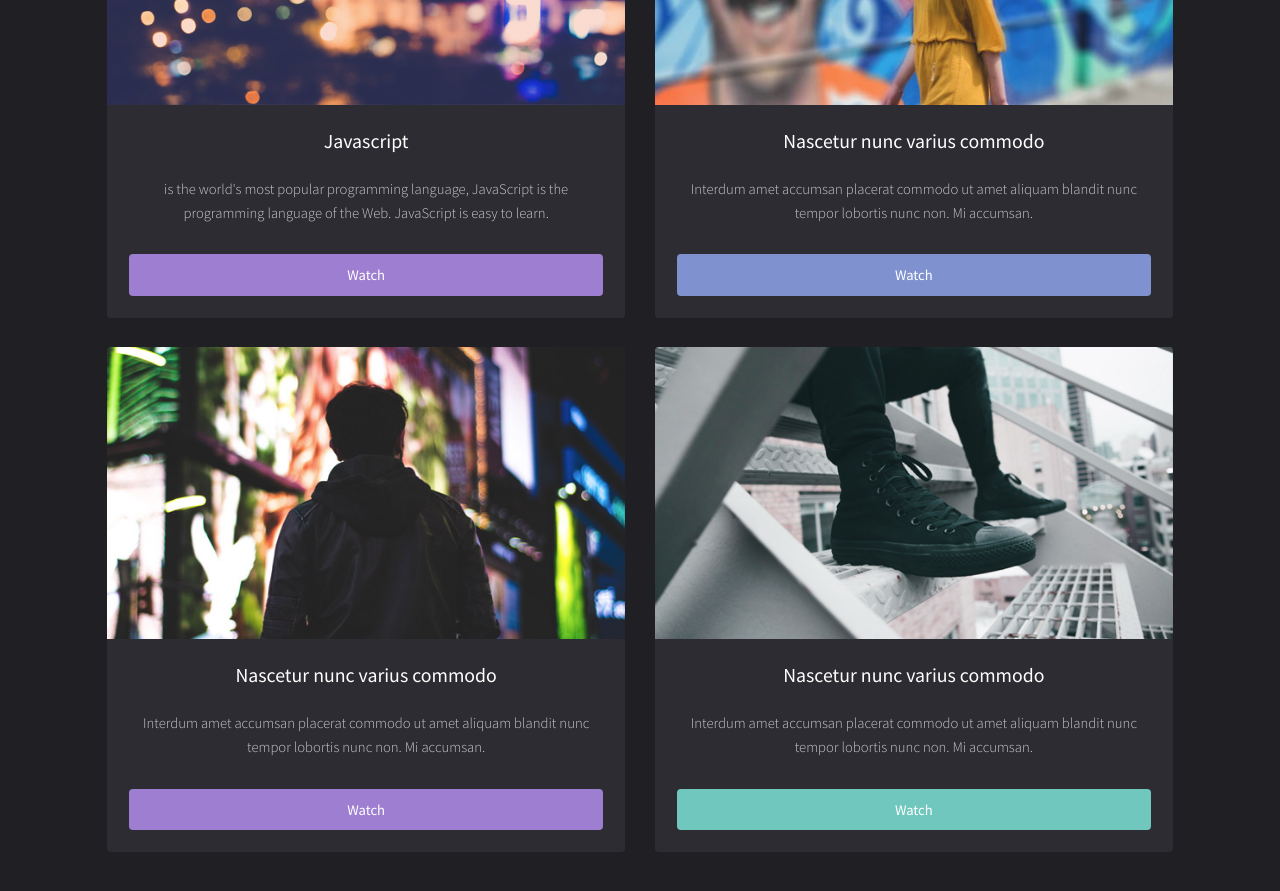
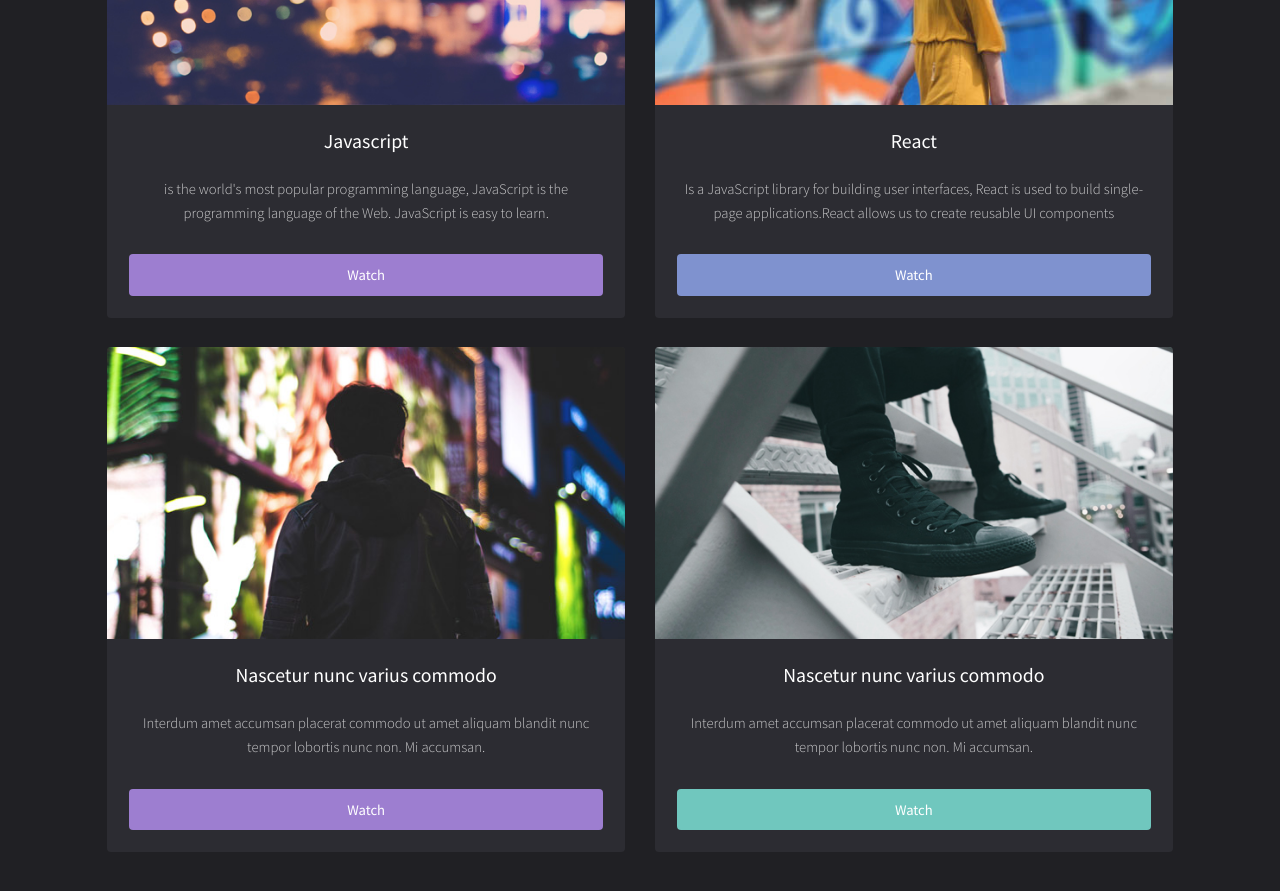
Before and after one commit to MASIKI7/rajtech-edu.github.io, a plain HTML site: page index.html in a window 1280 px wide. Shown: the part 1340-2231 px from the top of the page. Drawn offline with Linux system fonts and the light colour scheme.

Commit message:
Update index.html

```diff
--- a/index.html
+++ b/index.html
@@ -70,8 +70,8 @@
 							<div class="box">
 								<a href="https://youtu.be/s6zR2T9vn2c" class="image fit"><img src="images/pic04.jpg" alt="" /></a>
 								<div class="inner">
-									<h3>Nascetur nunc varius commodo</h3>
-									<p>Interdum amet accumsan placerat commodo ut amet aliquam blandit nunc tempor lobortis nunc non. Mi accumsan.</p>
+									<h3>React</h3>
+									<p> Is a JavaScript library for building user interfaces, React is used to build single-page applications.React allows us to create reusable UI components</p>
 									<a href="https://youtu.be/s6zR2T9vn2c" class="button style2 fit" data-poptrox="youtube,800x400">Watch</a>
 								</div>
 							</div>
```
